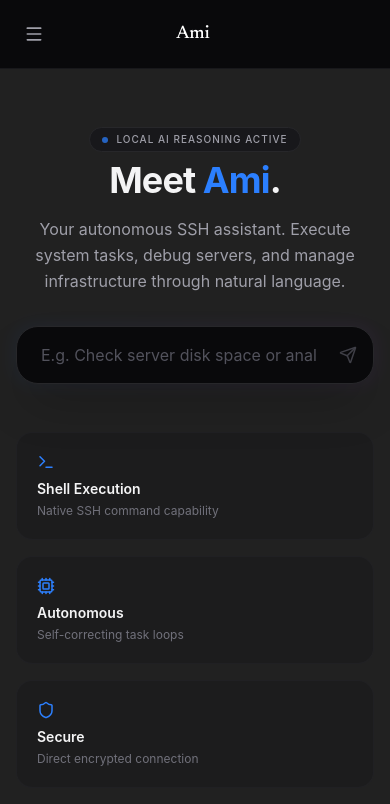
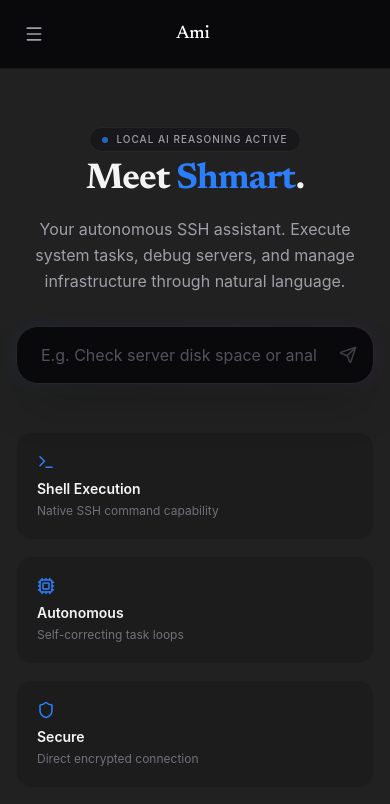
Before and after one commit to ami-souvik/server-simplified, a Next.js app: page / in a window 390 px wide. Shown: the top 804 px of the page. Built offline with nearby package versions, Linux system fonts and the light colour scheme; no server answers; the database is empty.

Commit message:
refactor: rename project branding from Ami to Shmart throughout the application

```diff
--- a/src/app/layout.tsx
+++ b/src/app/layout.tsx
@@ -18,7 +18,7 @@ const newsreaderSerif = Newsreader({
 });
 
 export const metadata: Metadata = {
-	title: "Ami SSH - Terminal AI Assistant",
+	title: "Shmrat - Terminal AI Assistant",
 	description: "SSH into your servers with Claude-like AI assistance",
 };
 
--- a/src/components/chat/ChatInput.tsx
+++ b/src/components/chat/ChatInput.tsx
@@ -50,7 +50,7 @@ export const ChatInput = ({
 			</div>
 			<div className="absolute bottom-3 right-3 flex items-center gap-3">
 				<button className="flex items-center gap-1.5 px-2.5 py-1 bg-black/20 hover:bg-black/40 rounded-lg text-xs font-medium text-zinc-400 transition-all border border-white/5">
-					Ami v1.5 <ChevronDown size={14} />
+					Shmart v1.5 <ChevronDown size={14} />
 				</button>
 				<button className="p-1.5 text-zinc-500 hover:text-white transition-colors">
 					<Mic size={18} />
--- a/src/components/chat/ChatLanding.tsx
+++ b/src/components/chat/ChatLanding.tsx
@@ -52,10 +52,10 @@ const ChatLanding: React.FC<ChatLandingProps> = ({ sessionId: propSessionId }) =
 					<div className="w-1.5 h-1.5 rounded-full bg-blue-500 animate-pulse" />
 					Local AI Reasoning Active
 				</div>
-				<h1 className="text-4xl md:text-7xl font-bold text-zinc-100 tracking-tight">
-					Meet <span className="text-blue-500">Ami</span>.
+				<h1 className="text-4xl md:text-7xl font-bold font-serif text-zinc-100 tracking-tight">
+					Meet <span className="text-blue-500">Shmart</span>.
 				</h1>
-				<p className="text-base md:text-xl text-zinc-400 max-w-2xl mx-auto leading-relaxed px-2">
+				<p className="text-base md:text-lg text-zinc-400 max-w-2xl mx-auto leading-relaxed px-2">
 					Your autonomous SSH assistant. Execute system tasks, debug servers, and manage
 					infrastructure through natural language.
 				</p>
--- a/src/components/chat/ChatMessages.tsx
+++ b/src/components/chat/ChatMessages.tsx
@@ -178,7 +178,7 @@ const ChatMessages: React.FC<ChatMessagesProps> = ({ sessionId }) => {
 							</div>
 							<div className="flex items-center gap-2 text-zinc-500 text-xs md:text-sm italic">
 								<Loader2 size={12} className="animate-spin" />
-								Ami is thinking...
+								Shmart is thinking...
 							</div>
 						</div>
 					)}
--- a/src/components/sidebar.tsx
+++ b/src/components/sidebar.tsx
@@ -149,7 +149,7 @@ export const Sidebar = () => {
 				>
 					{!isSidebarCollapsed && (
 						<h1 className="text-xl font-medium tracking-tight text-white font-serif">
-							Ami SSH
+							Shmart
 						</h1>
 					)}
 					<button
```
